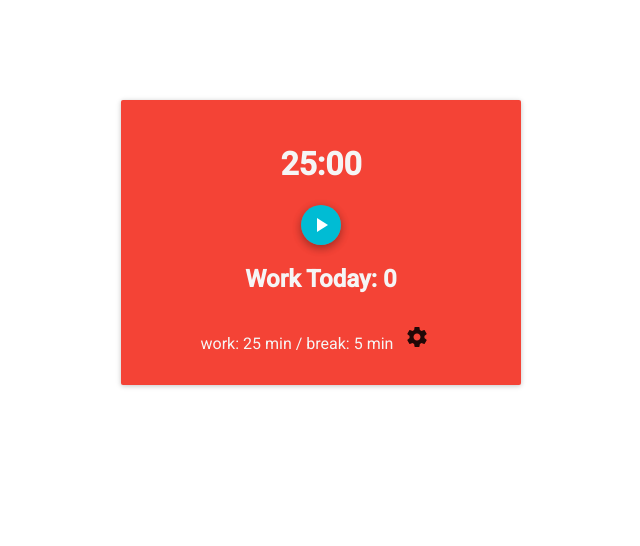
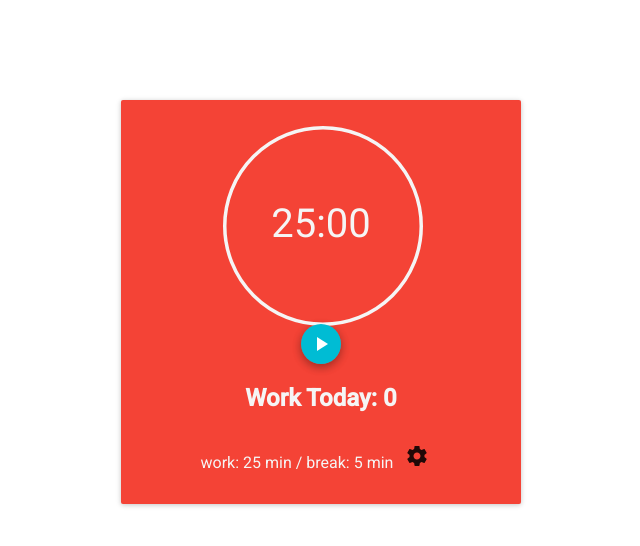
Before and after one commit to ex-hota911/redux-timer-app, a React (Create React App) app: page / in a window 1280 px wide. Shown: the top 546 px of the page, without its empty margins (319-959 px from the left). Built offline with nearby package versions, Linux system fonts and the light colour scheme.

Commit message:
add progress

```diff
--- a/src/App.js
+++ b/src/App.js
@@ -10,6 +10,7 @@ import Paper from 'material-ui/Paper';
 import {grey100, green500, red500} from 'material-ui/styles/colors';
 import AvPlayArrow from 'material-ui/svg-icons/av/play-arrow.js';
 import AvPause from 'material-ui/svg-icons/av/pause.js';
+import CircularProgress from 'material-ui/CircularProgress';
 import FloatingActionButton from 'material-ui/FloatingActionButton';
 
 const Clock = (props) => {
@@ -19,7 +20,7 @@ const Clock = (props) => {
   sec = ((sec < 10)?'0':'') + sec;
   var time = min + ':' + sec
   return (
-    <h1> {time} </h1>
+    <div style = {{fontSize: '40px'}}> {time} </div>
   );
 }
 
@@ -104,9 +105,29 @@ class AppPres extends Component {
       backgroundColor: this.props.isWorking ? red500 : green500,
       color: grey100,
     }
+    const progressStyle = {
+      transform: 'scaleX(-1) rotate(-90deg)',
+      position: 'absolute',
+      left: '50%',
+      marginLeft: '-100px',
+    }
+    const clockStyle = {
+      height: 200,
+      weight: 200,
+      lineHeight: '200px',
+    }
+    const progress = this.state.remaningTime / this.props.total / 60 / 1000 * 100
     return (
       <Paper className = {this.props.className} style={style} zDepth={1}>
-        <Clock time = {this.state.remaningTime}/>
+        <CircularProgress
+          mode = 'determinate'
+          color = {grey100}
+          style = {progressStyle}
+          size = '200'
+          value = {progress} />
+        <div style = {clockStyle}>
+          <Clock time = {this.state.remaningTime}/>
+        </div>
         <StartButton />
         <h2> {this.props.label} Today: {this.props.count} </h2>
         <Setting />
@@ -127,7 +148,8 @@ const mapStateToProps = state => {
     className: state.isWorking ? 'App App-working' : 'App App-break',
     label: state.isWorking ? 'Work' : 'Break',
     isWorking: state.isWorking,
-    count: state.count
+    count: state.count,
+    total: state.isWorking ? state.setting.workTime : state.setting.breakTime
   };
 }
 
```
